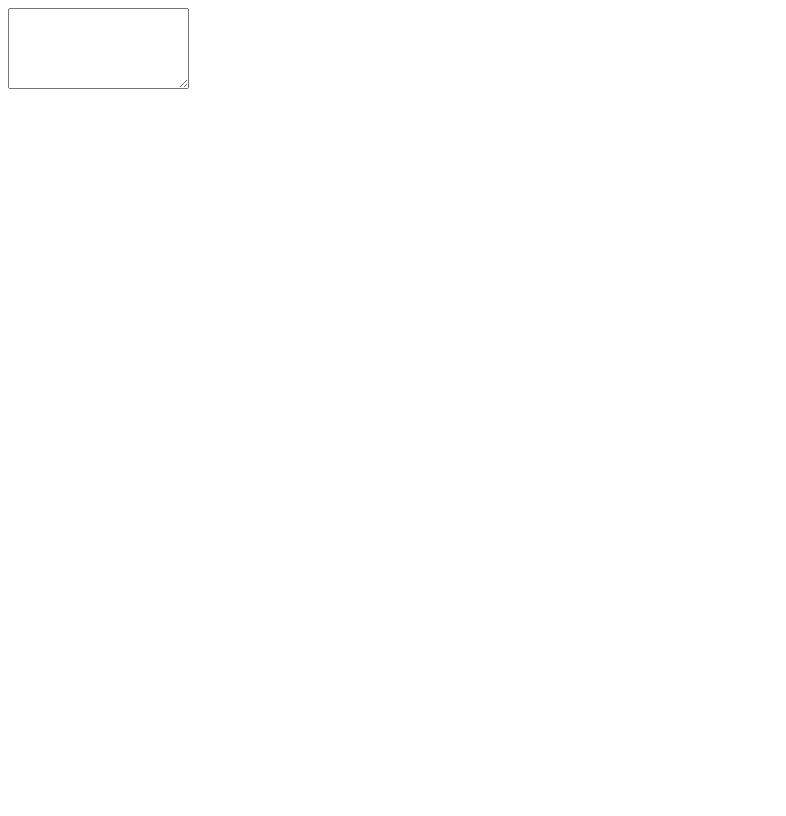
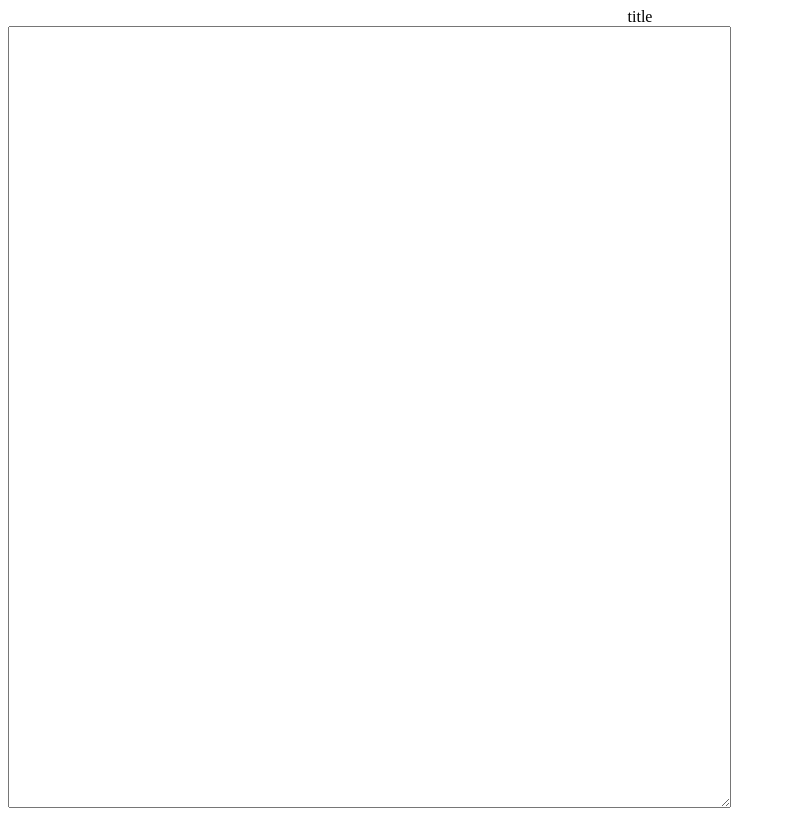
Before and after one commit to EdwinPoueriet/Markdown-Editor, a React (Create React App) app in the folder my-solution/: page / in a window 1280 px wide. Shown: the whole page, without its empty margins (0-786 px from the left). Built offline with nearby package versions, Linux system fonts and the light colour scheme.

Commit message:
main layout without much detail

```diff
--- a/my-solution/src/App.css
+++ b/my-solution/src/App.css
@@ -0,0 +1,22 @@
+.container{
+    display: flex;
+    flex-flow: column;
+    height: 100vh;
+}
+
+.header{
+  text-align: center;
+}
+
+.content{
+    display: flex;
+    height: 100%;
+}
+
+.mainInput{
+    flex-grow: 1;
+}
+
+.markdownResult{
+    flex-grow: 1
+}
--- a/my-solution/src/App.tsx
+++ b/my-solution/src/App.tsx
@@ -1,12 +1,18 @@
 import { useState } from "react";
 import ReactMarkdown from "react-markdown";
+import './App.css'
 function App() {
-  const [markdown, setMarkdown]= useState('')
+  const [markdown, setMarkdown]= useState<string>('');
   return (
-    <div>
-      <textarea value={markdown} onChange={(e) => setMarkdown(e.target.value)} rows={5} />
-      <ReactMarkdown>{markdown}</ReactMarkdown>
+    <>
+    <div className="container">
+      <div className="header">title</div>
+      <div className="content">
+        <textarea className="mainInput" value={markdown} onChange={(e) => setMarkdown(e.target.value)} rows={5} />
+        <ReactMarkdown className="markdownResult">{markdown}</ReactMarkdown>
+      </div>
     </div>
+    </>
   );
 }
 
```
